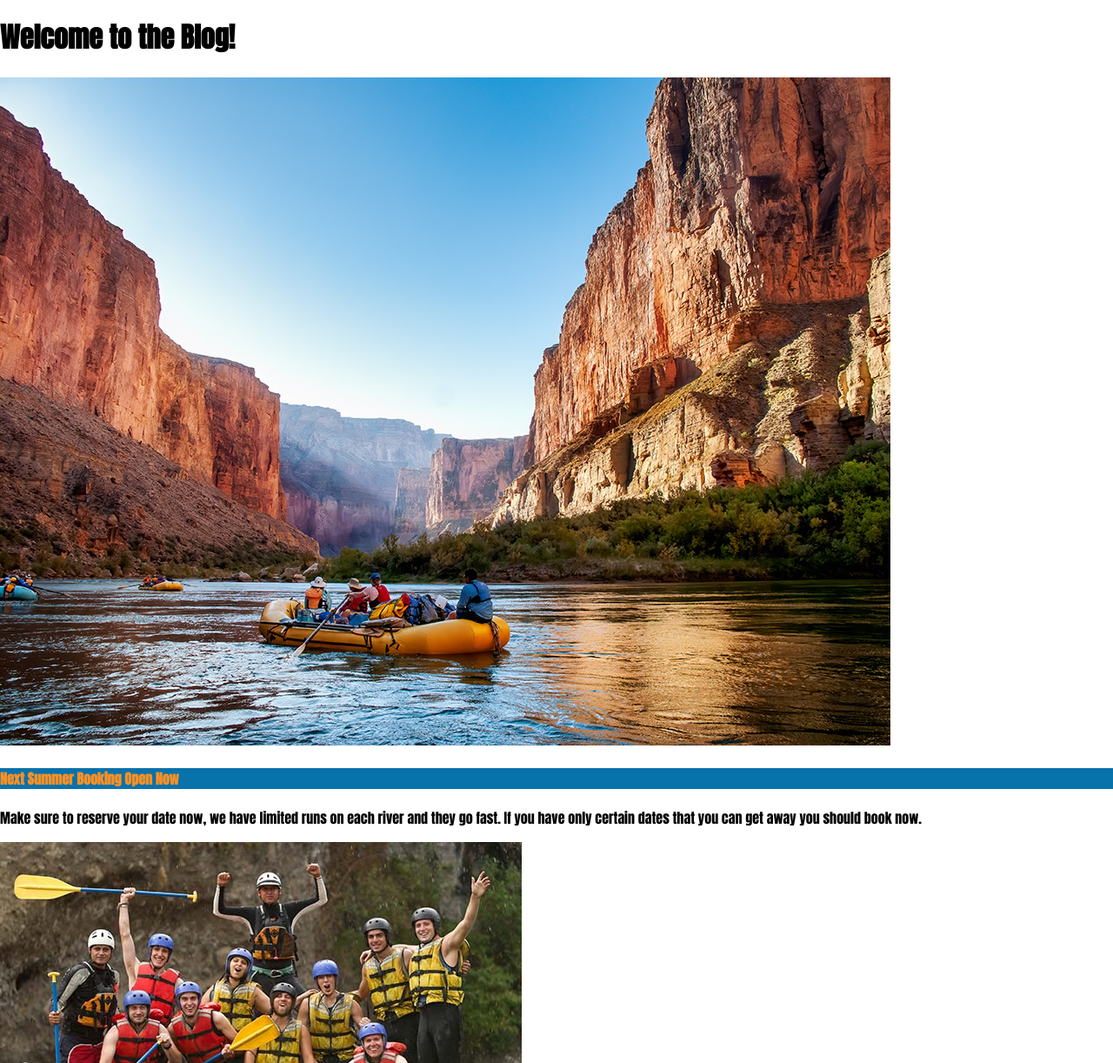
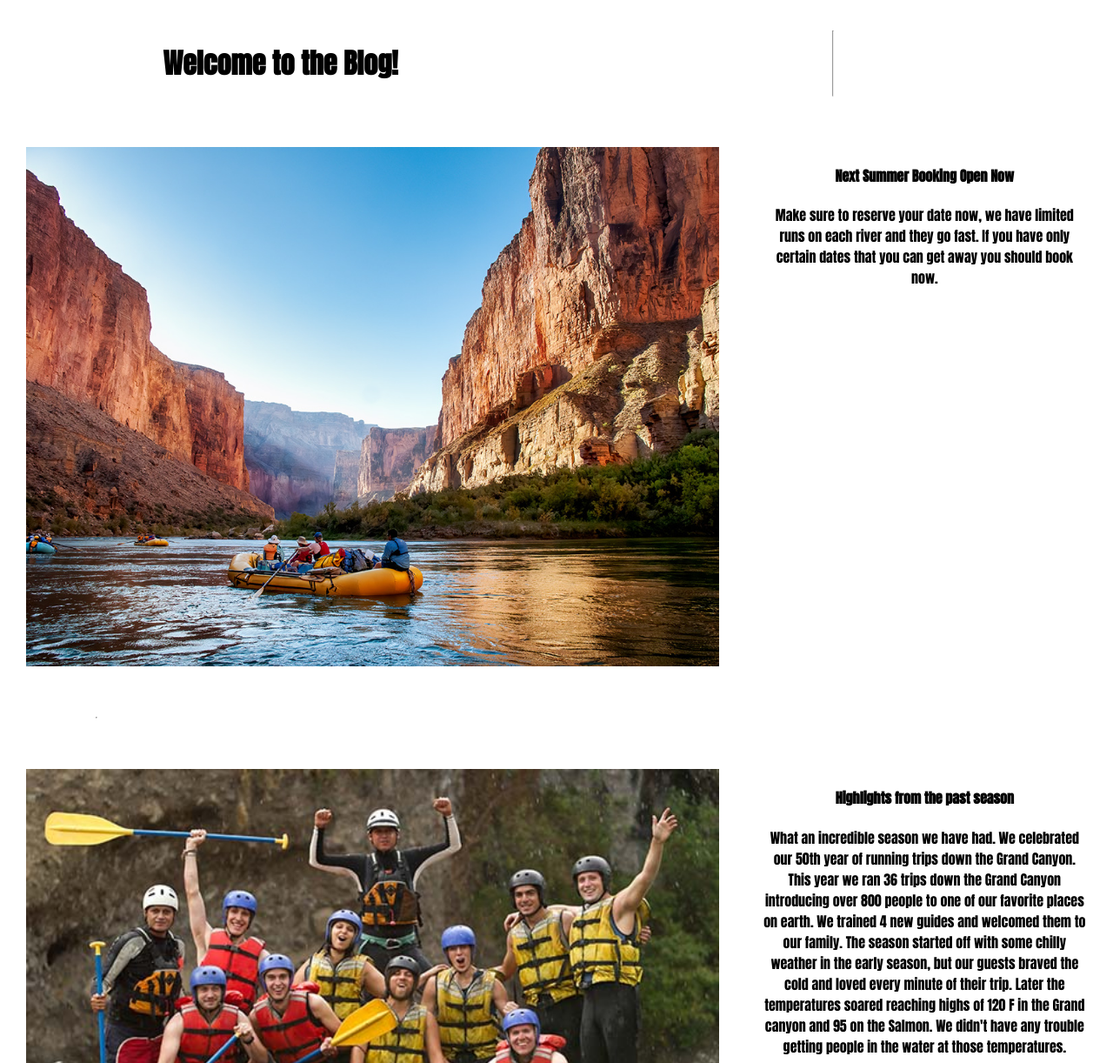
Before and after one commit to Logan-Lay/wdd-130, a plain HTML site: page wwr/blog.html in a window 1280 px wide. Shown: the part 98-1320 px from the top of the page at 87% size. Drawn offline with Linux system fonts and the light colour scheme; a web font is replaced by a local one.

Commit message:
grid to blog page

```diff
--- a/wwr/blog.html
+++ b/wwr/blog.html
@@ -19,18 +19,23 @@
                 <a href="contactus.html">Contact Us</a>
             </nav>
         </header>
-        <div id="hero-blog">
-            <div id="hero-box-blog">
-                <h1 id="title">Welcome to the Blog!</h1>
-                <img id="rafting-booking" src="images/rafting_booking.jpeg" alt="rafting in canyon">
+
+        <main class="blog-grid">
+            <h1 id="title">Welcome to the Blog!</h1>
+            <hr id="line1">
+            <img id="rafting-booking" src="images/rafting_booking.jpeg" alt="rafting in canyon">
+            <div id="booking">
                 <h4 id="head1">Next Summer Booking Open Now</h4>
-                <p>
+                <p id="booking-text">
                     Make sure to reserve your date now, we have limited runs on each river and they go fast.
                     If you have only certain dates that you can get away you should book now.
                 </p>
-                <img id="rafting-highlights" src="images/highlight_rafting_site.jpeg" alt="cheerful rafters">
+            </div>
+            <hr id="line2">
+            <img id="rafting-highlights" src="images/highlight_rafting_site.jpeg" alt="cheerful rafters">
+            <div id="highlights">
                 <h4 id="head2">Highlights from the past season</h4>
-                <p>
+                <p id="highlight-text">
                     What an incredible season we have had. We celebrated our 50th year of running trips down
                     the Grand Canyon. This year we ran 36 trips down the Grand Canyon introducing over 800
                     people to one of our favorite places on earth. We trained 4 new guides and welcomed them
@@ -39,15 +44,12 @@
                     soared reaching highs of 120 F in the Grand canyon and 95 on the Salmon. We didn't have any
                     trouble getting people in the water at those temperatures.
                 </p>
-                <h1 id="head2"></h1>
             </div>
-
-        </div>
-        <main class="blog-grid">
+            <hr id="line3">
             <h1 id="wild-title">Encounters in the Wild</h1>
             <img id="scorpion" src="images/scorpion.jpeg" alt="a scorpion">
             <img id="big-horn-sheep" src="images/big_horn_sheep.jpeg" alt="big horn sheep">
-            <p>
+            <p id="scorpion-text">
                 They spend the day hiding and crawl out at night to hunt.
                 They will eat crickets, moths, spiders and other insects.
                 Many compare their sting to an intense bee sting. Relief
@@ -57,7 +59,7 @@
                 where you are going. Never try to capture a scorpion and if
                 you get stung, see your guide immediately.
             </p>
-            <p>
+            <p id="sheep-text">
                 Big horn sheep: For many people, bighorn sheep symbolize the
                 rugged mountain west. It is one of two species of wild sheep
                 in North America. It's compact body is muscular with chocolate
--- a/wwr/styles/style.css
+++ b/wwr/styles/style.css
@@ -142,7 +142,7 @@ nav a:hover {
     font-size: 2em;
     margin-top: 10px;
 }
-h4 {
+#memories {
     background-color: #0872ab;
     color: #fa9026;
 }
@@ -222,8 +222,95 @@ footer .social img {
 
 /* BLOG PAGE CSS */
 
+.blog-grid {
+    display: grid;
+    grid-template-columns: repeat(6,1fr);
+    gap: 50px;
+    margin: 30px;
+}
 
+#title {
+    grid-column: 1/4;
+    text-align: center;
+}
 
+#line1 {
+    grid-column: 4/7;
+    grid-row: 1/2;
+}
+
+#rafting-booking {
+    grid-column: 1/5;
+    width: 100%;
+}
+
+#booking {
+    grid-column: 5/7;
+    text-align: center;
+}
+
+/* #head1 {
+    text-align: center;
+    grid-column: 5/7;
+}
+
+#booking-text {
+    text-align: center;
+    grid-column: 5/7;
+} */
+
+/* #line2 {
+
+} */
+
+#rafting-highlights {
+    grid-column: 1/5;
+    width: 100%;
+}
+
+#highlights {
+    text-align: center;
+    grid-column: 5/7;
+}
+
+/* #head2 {
+    text-align: center;
+    grid-column: 5/7;
+}
+
+#highlight-text {
+    text-align: center;
+    grid-column: 5/7;
+} */
+
+/* #line3 {
+
+} */
+
+#wild-title {
+    text-align: center;
+    grid-column: 1/7;
+}
+
+#scorpion {
+    width: 100%;
+    grid-column: 1/4;
+}
+
+#big-horn-sheep {
+    width: 100%;
+    grid-column: 4/7;
+}
+
+#scorpion-text {
+    grid-column: 1/4;
+}
+
+#sheep-text {
+    grid-column: 4/7;
+}
+
+/* MEDIA QUIERY */
 
 @media screen and (max-width: 900px) {
     #hero, .home-grid {
```
Also changed, not shown: wwr/index.html (+1 -1 lines).
